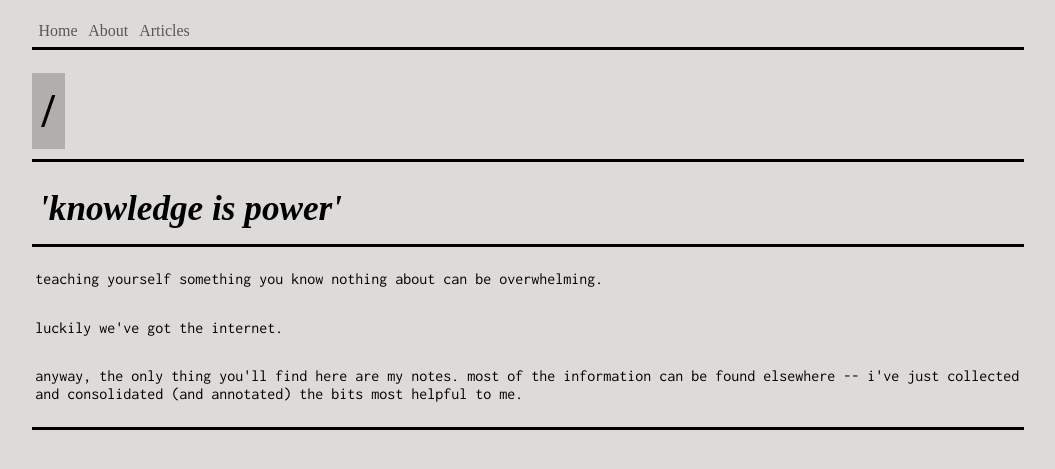
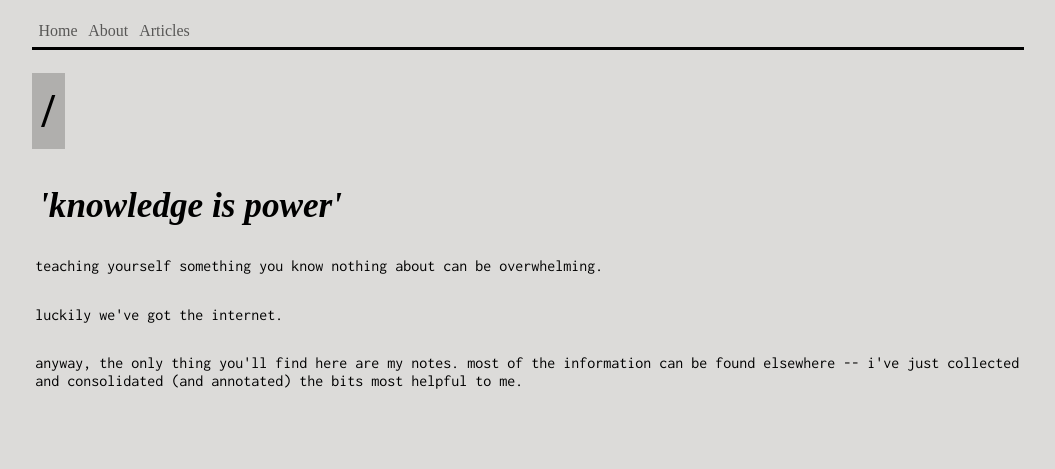
Before and after one commit to msawangwan/msawangwan.github.io, a Jekyll site: the page built from index.html, in a window 1280 px wide. Shown: the top 469 px of the page, without its empty margins (112-1167 px from the left). Built offline with Jekyll 4.4.1, drawn with Linux system fonts in a browser that asks for light colours; some web fonts are replaced.

Commit message:
messing with margins

```diff
--- a/css/style.css
+++ b/css/style.css
@@ -26,6 +26,10 @@ div {
   width: 100%;
   margin: 1.2em auto; /* 2em was good but too much height */
   padding .5em;
+/*  border-bottom: 0.2em solid #000000; */
+}
+
+.nav-container {
   border-bottom: 0.2em solid #000000;
 }
 
```
